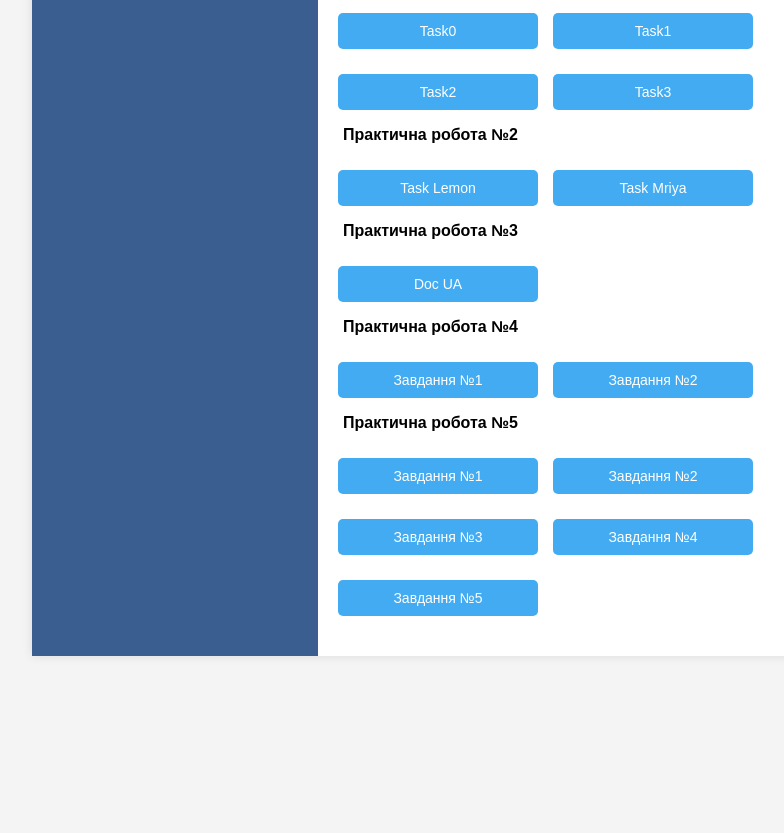
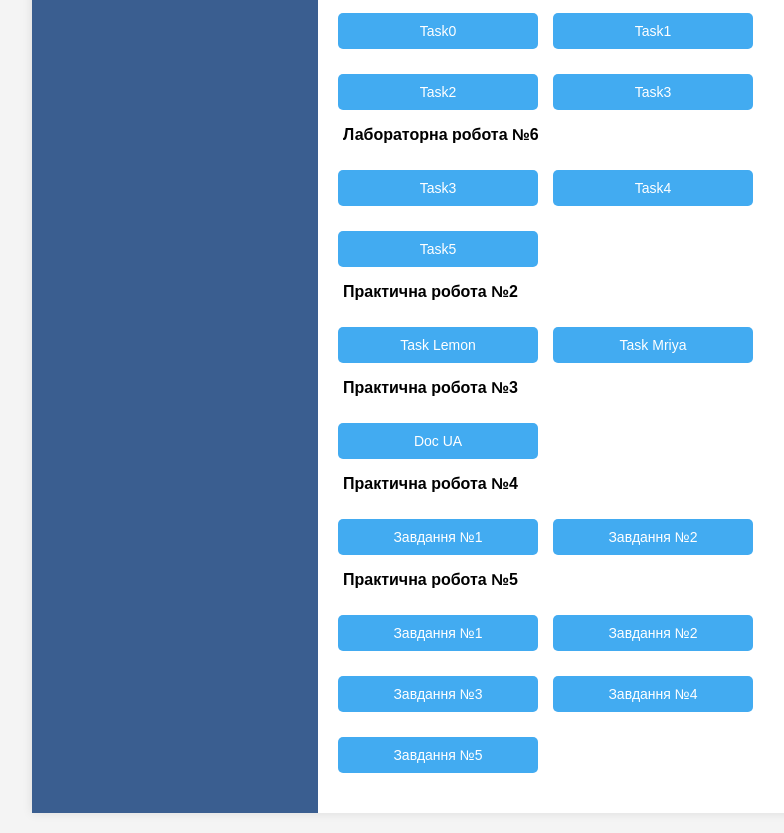
Before and after one commit to Svyatoslav334/yurkiv, a plain HTML site: page index.html in a window 1280 px wide. Shown: the part 899-1732 px from the top of the page, without its empty margins (158-942 px from the left). Before the commit the page ends 1575 px from the top, so only its background shows below. Drawn offline with Linux system fonts and the light colour scheme.

Commit message:
Update index.html

```diff
--- a/index.html
+++ b/index.html
@@ -75,6 +75,12 @@
                     <li><a href = "Lab5/task2.html">Task2</a></li>
                     <li><a href = "Lab5/task3.html">Task3</a></li>
                 </ul>
+                <h4>Лабораторна робота №6</h4>
+                <ul>
+                    <li><a href = "Lab6/task3.html">Task3</a></li>
+                    <li><a href = "Lab6/task4.html">Task4</a></li>
+                    <li><a href = "Lab6/task5.html">Task5</a></li>
+                </ul>
                 <h4>Практична робота №2</h4>
                 <ul>
                     <li><a href = "Pr2/task_lemon/index.html">Task Lemon</a></li>
```
